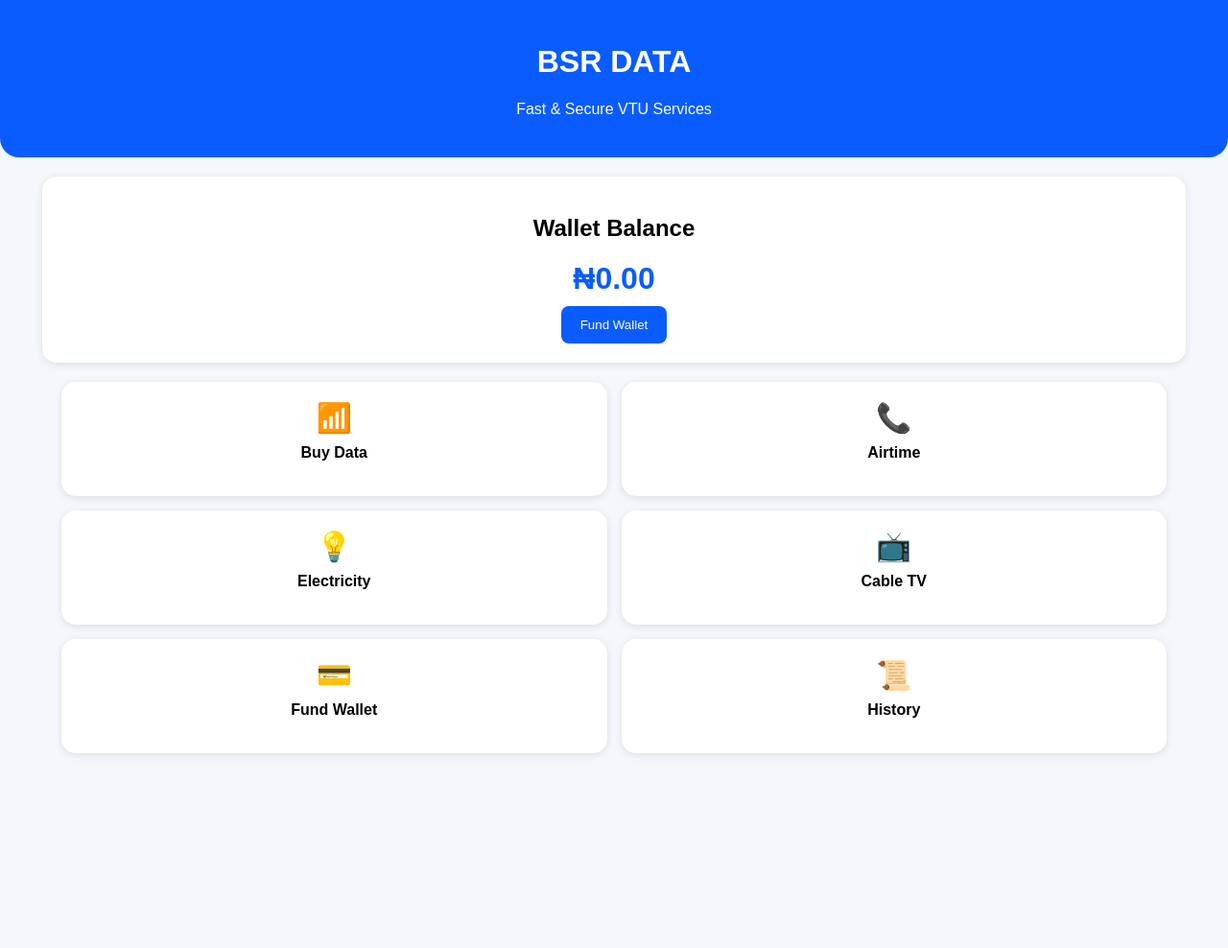
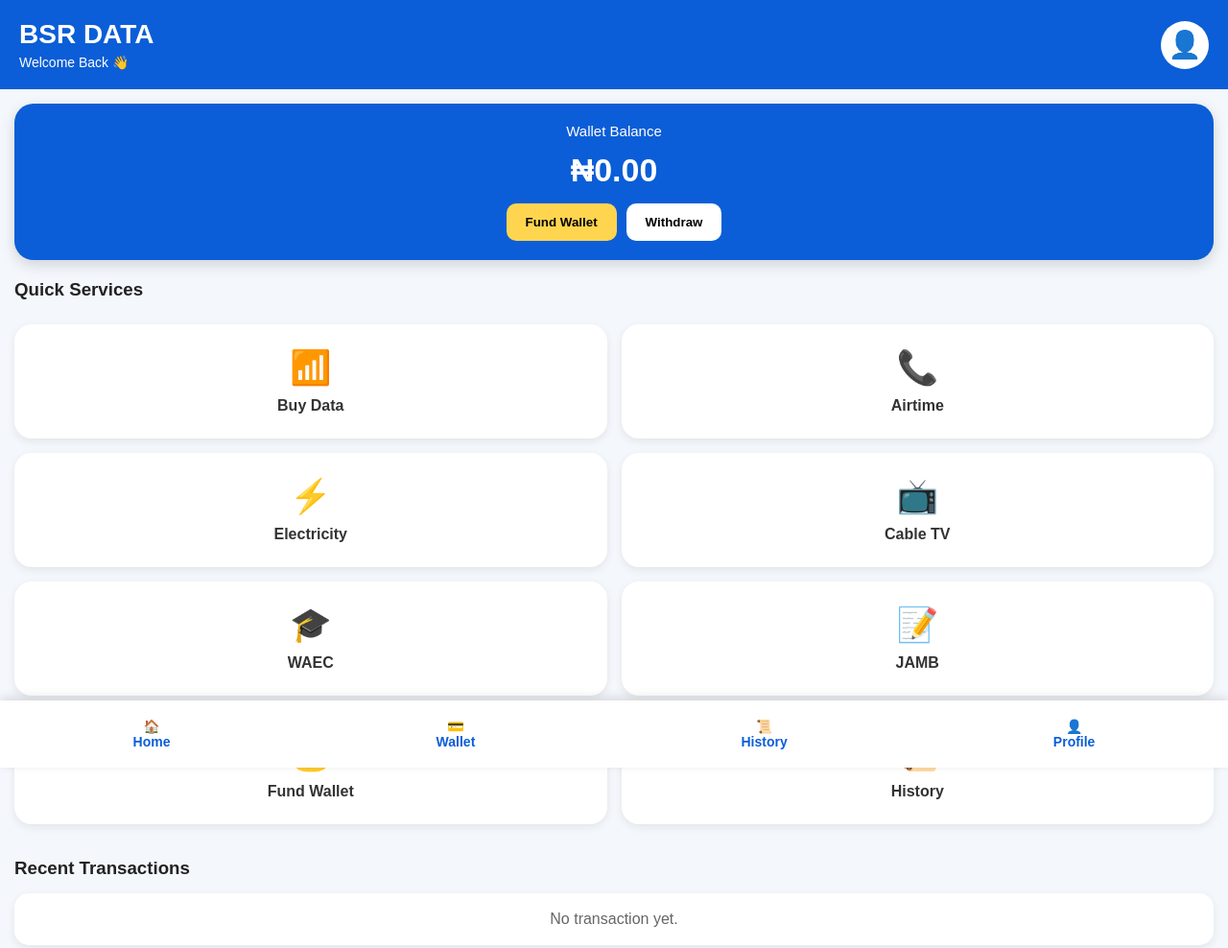
Before and after one commit to abbanbasira321-stack/BSRDATA, a website: page www/index.html in a window 1280 px wide. Shown: the whole page at 96% size. Before the commit the page ends 805 px from the top, so only its background shows below. Drawn offline with Linux system fonts and the light colour scheme.

Commit message:
Update BSR DATA dashboard UI

```diff
--- a/www/index.html
+++ b/www/index.html
@@ -8,18 +8,30 @@
 </head>
 <body>
 
-<header class="header">
-  <h1>BSR DATA</h1>
-  <p>Fast & Secure VTU Services</p>
+<header class="topbar">
+  <div>
+    <h2>BSR DATA</h2>
+    <p>Welcome Back 👋</p>
+  </div>
+
+  <div class="profile">
+    👤
+  </div>
 </header>
 
-<div class="wallet">
-  <h2>Wallet Balance</h2>
+<section class="wallet">
+  <small>Wallet Balance</small>
   <h1>₦0.00</h1>
+
+  <div class="wallet-btns">
     <button>Fund Wallet</button>
+    <button>Withdraw</button>
   </div>
+</section>
 
-<div class="menu">
+<h3 class="title">Quick Services</h3>
+
+<section class="menu">
 
 <div class="card">
 📶
@@ -32,7 +44,7 @@
 </div>
 
 <div class="card">
-    💡
+⚡
 <h3>Electricity</h3>
 </div>
 
@@ -42,7 +54,17 @@
 </div>
 
 <div class="card">
-    💳
+🎓
+<h3>WAEC</h3>
+</div>
+
+<div class="card">
+📝
+<h3>JAMB</h3>
+</div>
+
+<div class="card">
+💰
 <h3>Fund Wallet</h3>
 </div>
 
@@ -51,7 +73,25 @@
 <h3>History</h3>
 </div>
 
+</section>
+
+<h3 class="title">Recent Transactions</h3>
+
+<div class="transaction">
+No transaction yet.
 </div>
+
+<nav class="bottom-nav">
+
+<div>🏠<br>Home</div>
+
+<div>💳<br>Wallet</div>
+
+<div>📜<br>History</div>
+
+<div>👤<br>Profile</div>
+
+</nav>
 
 <script src="script.js"></script>
 
--- a/www/style.css
+++ b/www/style.css
@@ -1,65 +1,148 @@
-body{
+*{
 margin:0;
+padding:0;
+box-sizing:border-box;
 font-family:Arial,sans-serif;
-  background:#f4f7fb;
 }
 
-.header{
-  background:#0a5cff;
+body{
+background:#f4f7fb;
+padding-bottom:90px;
+}
+
+.topbar{
+background:#0B5ED7;
 color:#fff;
-  text-align:center;
-  padding:25px;
-  border-bottom-left-radius:20px;
-  border-bottom-right-radius:20px;
+padding:20px;
+display:flex;
+justify-content:space-between;
+align-items:center;
+}
+
+.topbar h2{
+font-size:28px;
+}
+
+.topbar p{
+font-size:14px;
+margin-top:5px;
+}
+
+.profile{
+width:50px;
+height:50px;
+border-radius:50%;
+background:#fff;
+color:#0B5ED7;
+display:flex;
+align-items:center;
+justify-content:center;
+font-size:28px;
+font-weight:bold;
 }
 
 .wallet{
-  width:90%;
-  margin:20px auto;
-  background:#fff;
-  border-radius:15px;
+background:#0B5ED7;
+margin:15px;
 padding:20px;
+border-radius:20px;
+color:#fff;
 text-align:center;
-  box-shadow:0 2px 10px rgba(0,0,0,.1);
+box-shadow:0 5px 15px rgba(0,0,0,.15);
+}
+
+.wallet small{
+font-size:15px;
 }
 
 .wallet h1{
-  color:#0a5cff;
-  margin:10px 0;
+margin:12px 0;
+font-size:34px;
 }
 
-.wallet button{
-  background:#0a5cff;
-  color:#fff;
+.wallet-btns{
+display:flex;
+gap:10px;
+justify-content:center;
+margin-top:15px;
+}
+
+.wallet-btns button{
 border:none;
 padding:12px 20px;
-  border-radius:8px;
+border-radius:10px;
+font-weight:bold;
 cursor:pointer;
 }
 
+.wallet-btns button:first-child{
+background:#FFD54F;
+}
+
+.wallet-btns button:last-child{
+background:#fff;
+}
+
+.title{
+margin:20px 15px 10px;
+color:#222;
+}
+
 .menu{
-  width:90%;
-  margin:20px auto;
 display:grid;
 grid-template-columns:repeat(2,1fr);
 gap:15px;
+padding:15px;
 }
 
 .card{
 background:#fff;
-  border-radius:15px;
-  padding:20px;
+border-radius:18px;
+padding:25px;
 text-align:center;
-  font-size:30px;
-  box-shadow:0 2px 8px rgba(0,0,0,.1);
-  transition:.2s;
+font-size:35px;
+box-shadow:0 3px 10px rgba(0,0,0,.08);
+transition:.3s;
+cursor:pointer;
 }
 
 .card:hover{
-  transform:scale(1.03);
+transform:scale(1.04);
 }
 
 .card h3{
 font-size:16px;
 margin-top:10px;
+color:#333;
 }
+
+.transaction{
+background:#fff;
+margin:15px;
+padding:18px;
+border-radius:15px;
+box-shadow:0 3px 10px rgba(0,0,0,.08);
+text-align:center;
+color:#666;
+}
+
+.bottom-nav{
+position:fixed;
+bottom:0;
+left:0;
+width:100%;
+height:70px;
+background:#fff;
+display:flex;
+justify-content:space-around;
+align-items:center;
+box-shadow:0 -3px 10px rgba(0,0,0,.12);
+font-size:14px;
+font-weight:bold;
+}
+
+.bottom-nav div{
+text-align:center;
+color:#0B5ED7;
+cursor:pointer;
+}
```
Lines whose indentation alone changed are shown as unchanged.
